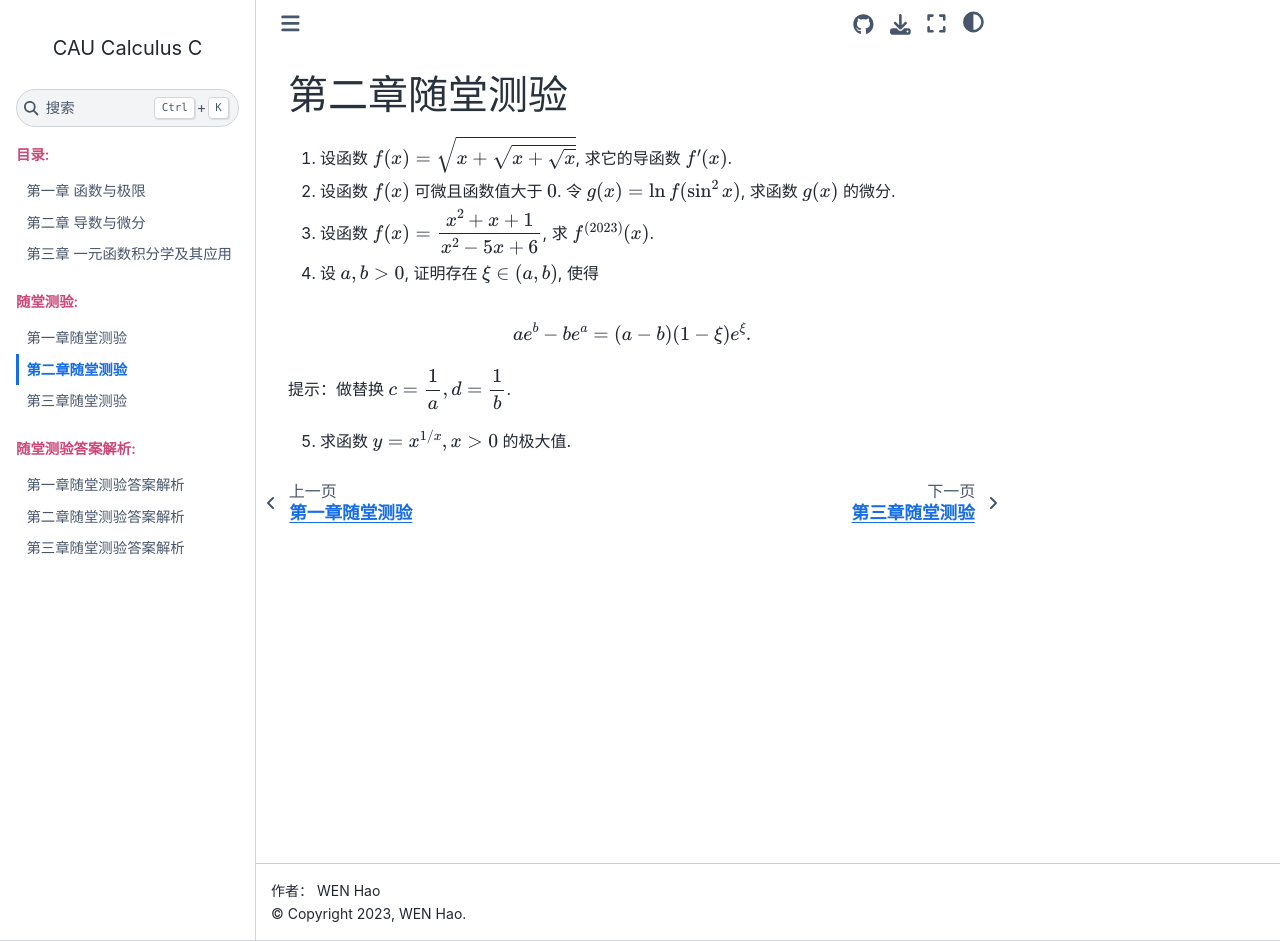
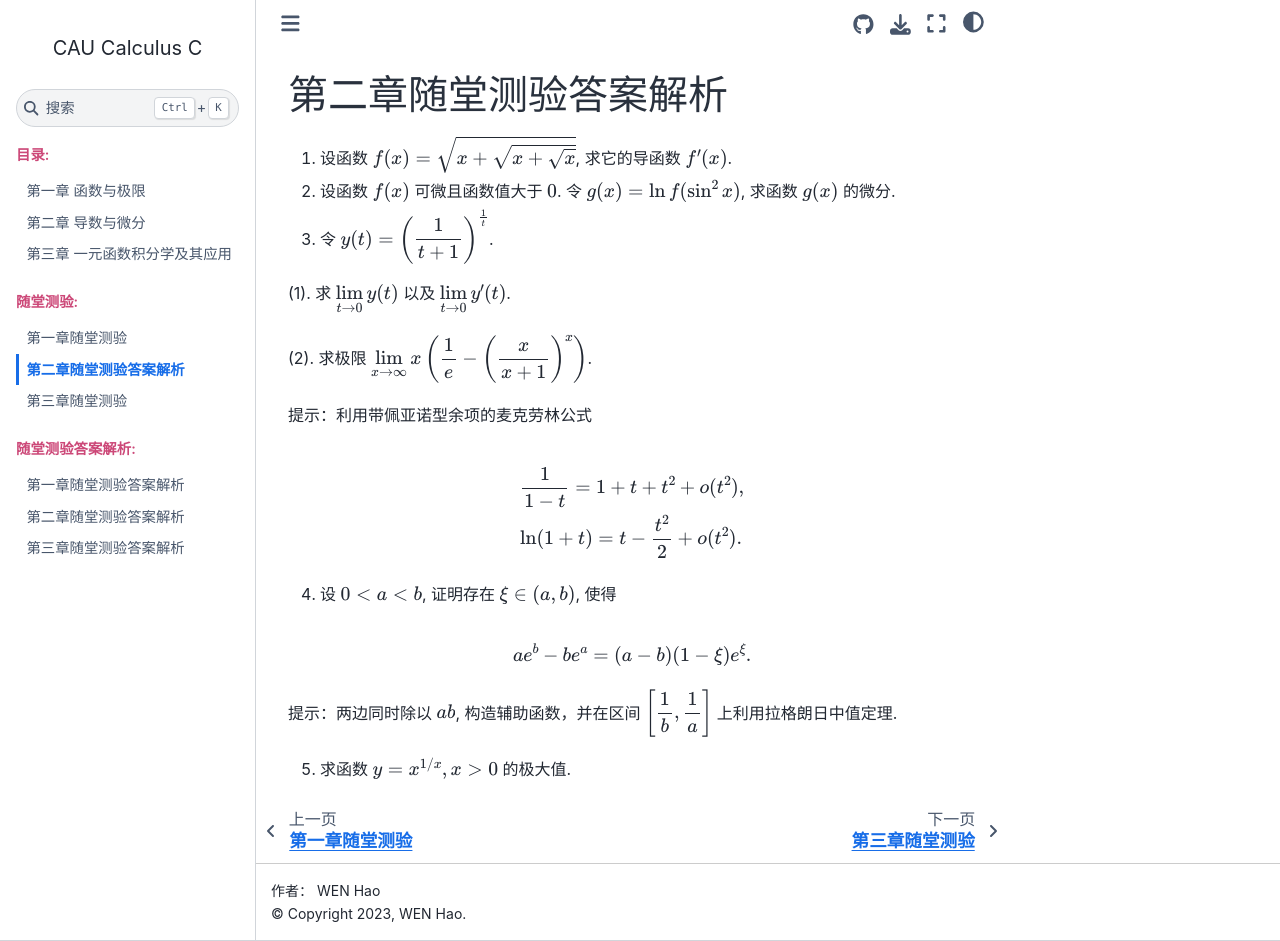
Before and after one commit to wenh06/CAU-Courses, a Sphinx documentation site: the page built from Calculus/source/exams/chap2.rst, in a window 1280 px wide and 941 px high. Built offline with Sphinx 7.4.7 and the Sphinx Book theme 1.1.4, drawn with Linux system fonts in a browser that asks for light colours.

Commit message:
update exam2 and add the solutions

```diff
--- a/Calculus/source/exams/chap2.rst
+++ b/Calculus/source/exams/chap2.rst
@@ -1,18 +1,29 @@
-第二章随堂测验
-=======================
+第二章随堂测验答案解析
+=========================
 
 1. 设函数 :math:`f(x) = \sqrt{x + \sqrt{x + \sqrt{x}}}`, 求它的导函数 :math:`f'(x)`.
 
 2. 设函数 :math:`f(x)` 可微且函数值大于 :math:`0`. 令 :math:`g(x) = \ln f(\sin^2 x)`, 求函数 :math:`g(x)` 的微分.
 
-3. 设函数 :math:`f(x) = \dfrac{x^2 + x + 1}{x^2 - 5x + 6}`, 求 :math:`f^{(2023)}(x)`.
+3. 令 :math:`y(t) = \left( \dfrac{1}{t + 1} \right)^{\frac{1}{t}}`.
 
-4. 设 :math:`a, b > 0`, 证明存在 :math:`\xi \in (a, b)`, 使得
+(1). 求 :math:`\lim\limits_{t \to 0} y(t)` 以及 :math:`\lim\limits_{t \to 0} y'(t)`.
+
+(2). 求极限 :math:`\lim\limits_{x \to \infty} x \left( \dfrac{1}{e} - \left( \dfrac{x}{x + 1} \right)^x \right)`.
+
+提示：利用带佩亚诺型余项的麦克劳林公式
+
+.. math::
+
+    & \dfrac{1}{1 - t} = 1 + t + t^2 + o(t^2), \\
+    & \ln (1 + t) = t - \dfrac{t^2}{2} + o(t^2).
+
+4. 设 :math:`0 < a < b`, 证明存在 :math:`\xi \in (a, b)`, 使得
 
 .. math::
 
     a e^b - b e^a = (a - b) (1 - \xi)e^\xi.
 
-提示：做替换 :math:`c = \dfrac{1}{a}, d = \dfrac{1}{b}`.
+提示：两边同时除以 :math:`ab`, 构造辅助函数，并在区间 :math:`\left[ \dfrac{1}{b}, \dfrac{1}{a} \right]` 上利用拉格朗日中值定理.
 
 5. 求函数 :math:`y = x^{1/x}, x > 0` 的极大值.
```
Also changed, not shown: Calculus/source/exams/chap2-sol.rst (+140 -0 lines).
